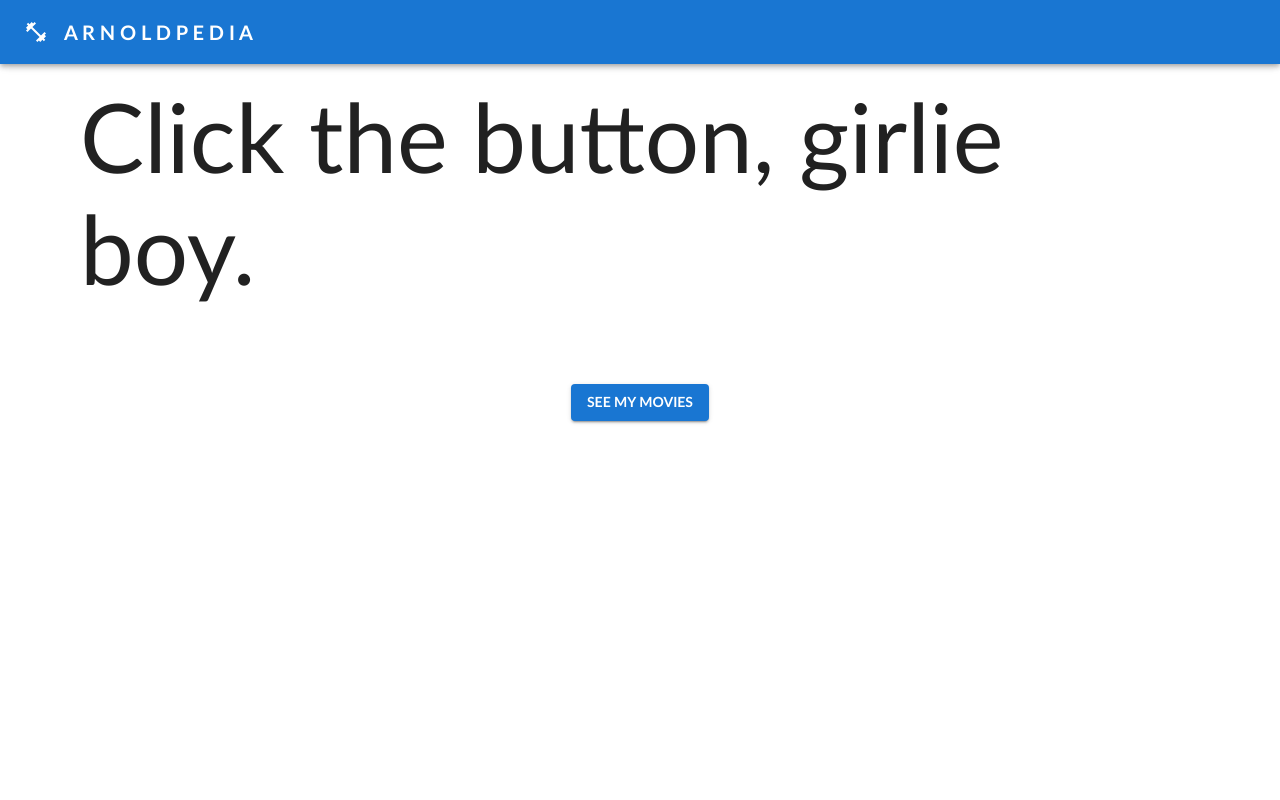
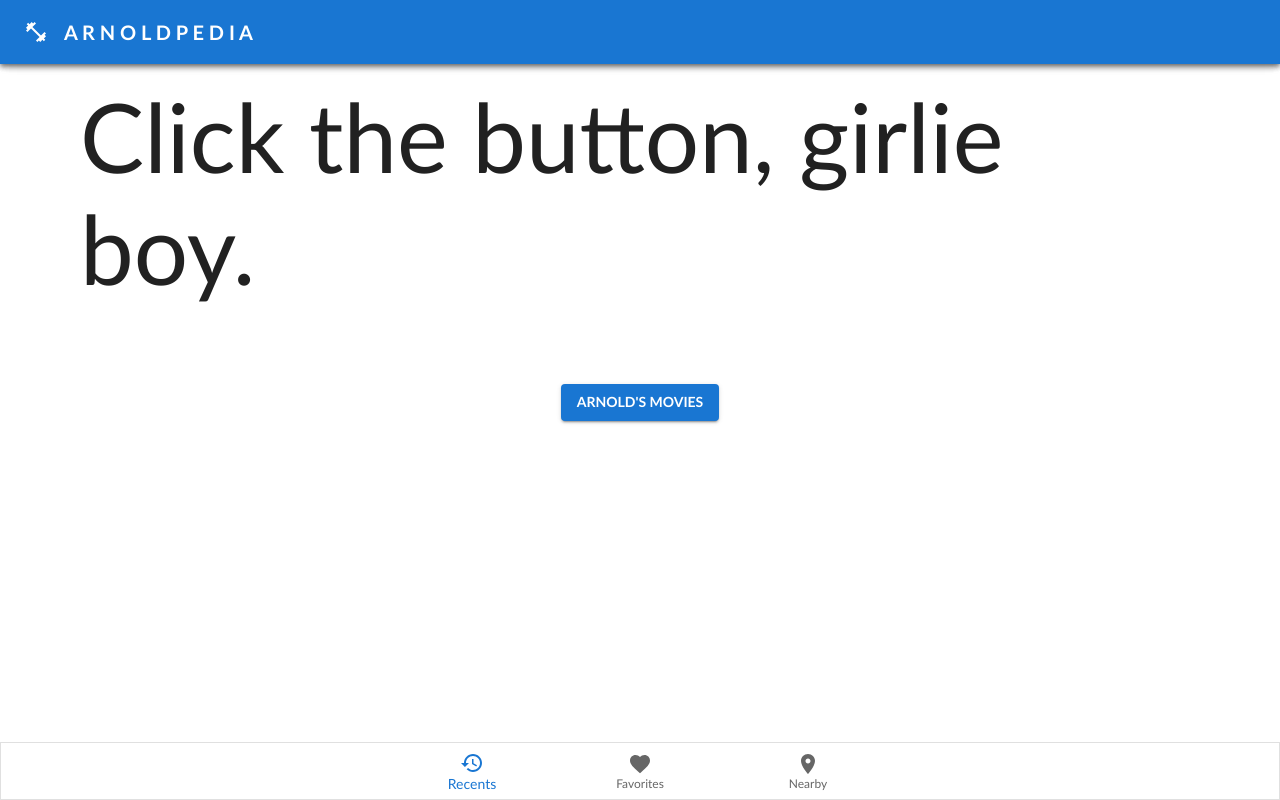
Before and after one commit to ianfleming464/arnoldpedia, a React (Create React App) app: page / in a window 1280 px wide. Built offline with nearby package versions, Linux system fonts and the light colour scheme; no server answers; the database is empty.

Commit message:
Started routing

```diff
--- /dev/null
+++ b/src/Footer.js
@@ -0,0 +1,36 @@
+import * as React from 'react';
+import { Paper } from '@mui/material';
+import BottomNavigation from '@mui/material/BottomNavigation';
+import BottomNavigationAction from '@mui/material/BottomNavigationAction';
+import RestoreIcon from '@mui/icons-material/Restore';
+import FavoriteIcon from '@mui/icons-material/Favorite';
+import LocationOnIcon from '@mui/icons-material/LocationOn';
+
+export default function SimpleBottomNavigation() {
+  const [value, setValue] = React.useState(0);
+
+  return (
+    <Paper
+      sx={{
+        marginTop: 'calc(10% + 60px)',
+        width: '100%',
+        position: 'fixed',
+        bottom: 0,
+      }}
+      component='footer'
+      square
+      variant='outlined'>
+      <BottomNavigation
+        showLabels
+        value={value}
+        onChange={(event, newValue) => {
+          setValue(newValue);
+        }}>
+        <BottomNavigationAction label='Recents' icon={<RestoreIcon />} />
+        <BottomNavigationAction label='Favorites' icon={<FavoriteIcon />} />
+        <BottomNavigationAction label='Nearby' icon={<LocationOnIcon />} />
+      </BottomNavigation>
+    </Paper>
+  );
+}
+// placeholder for route testing purposes
--- a/src/HomePage.js
+++ b/src/HomePage.js
@@ -20,7 +20,7 @@ function HomePage() {
           <MovieList />
         )}
         <Button variant='contained' sx={{ alignSelf: 'center' }} onClick={viewMoviesHandler}>
-          See my movies
+          Arnold's movies
         </Button>
       </Box>
     </>
@@ -28,3 +28,5 @@ function HomePage() {
 }
 
 export default HomePage;
+
+// TO DO - change the Anold's movies button from a conditional to a ROUTE link
--- a/src/index.js
+++ b/src/index.js
@@ -1,18 +1,31 @@
 import React from 'react';
 import ReactDOM from 'react-dom/client';
 import './index.css';
-
+import { RouterProvider, createBrowserRouter } from 'react-router-dom';
+import App from './App';
+import RootLayout from './routes/RootLayout';
+import MovieList from './MovieList';
+// import HomePage from './HomePage';
 import { CssBaseline, ThemeProvider } from '@mui/material';
 import { appTheme } from './theme';
 
-import App from './App';
+const router = createBrowserRouter([
+  {
+    path: '/',
+    element: <RootLayout />,
+    children: [
+      { path: '/', element: <App /> },
+      { path: '/movies', element: <MovieList /> },
+    ],
+  },
+]);
 
 const root = ReactDOM.createRoot(document.getElementById('root'));
 root.render(
   <React.StrictMode>
     <ThemeProvider theme={appTheme}>
       <CssBaseline />
-      <App />
+      <RouterProvider router={router} />
     </ThemeProvider>
   </React.StrictMode>,
 );
--- /dev/null
+++ b/src/routes/RootLayout.js
@@ -0,0 +1,16 @@
+import React from 'react';
+import Header from '../Header';
+import Footer from '../Footer';
+import { Outlet } from 'react-router-dom';
+
+function RootLayout() {
+  return (
+    <>
+      <Header />
+      <Outlet />
+      <Footer />
+    </>
+  );
+}
+
+export default RootLayout;
```
